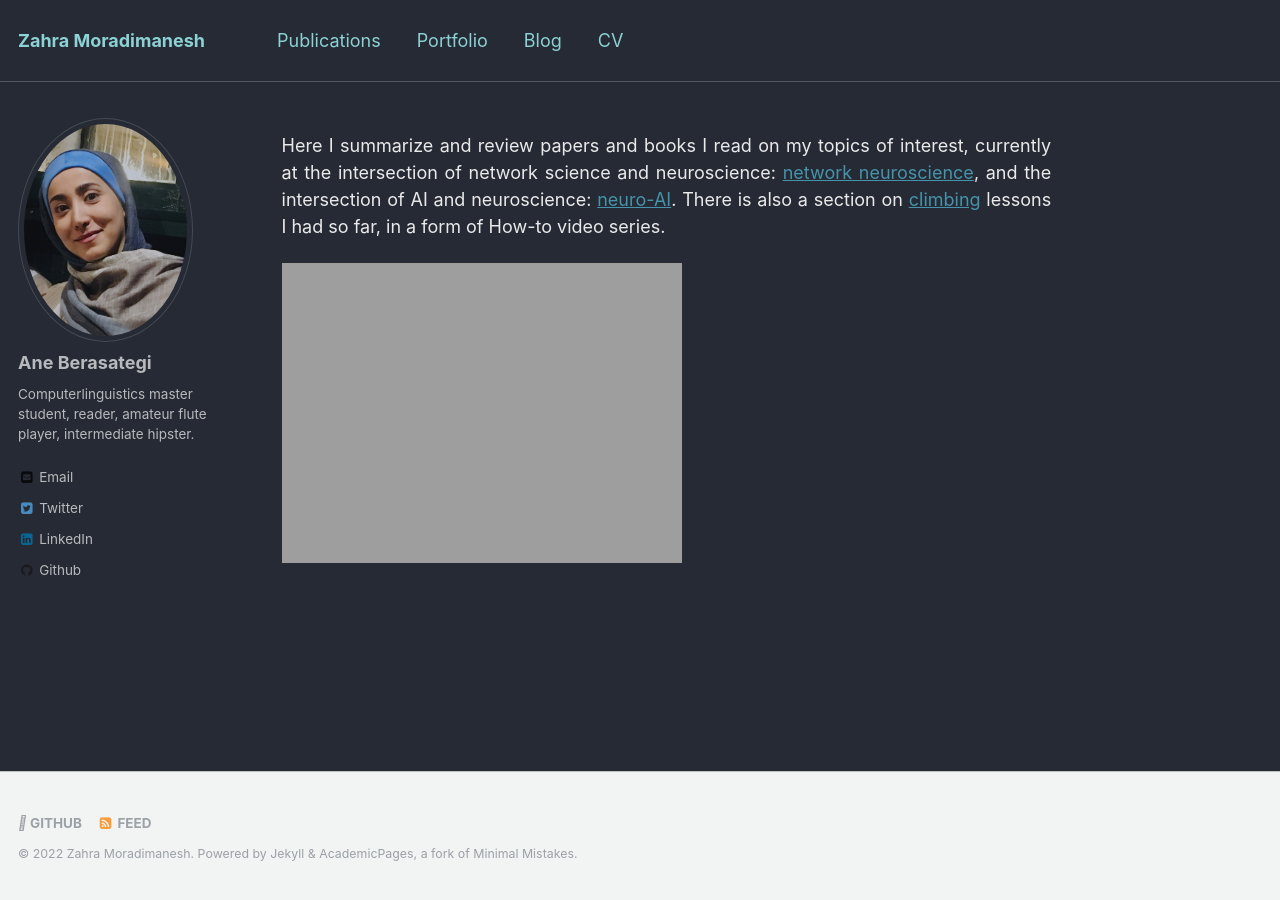
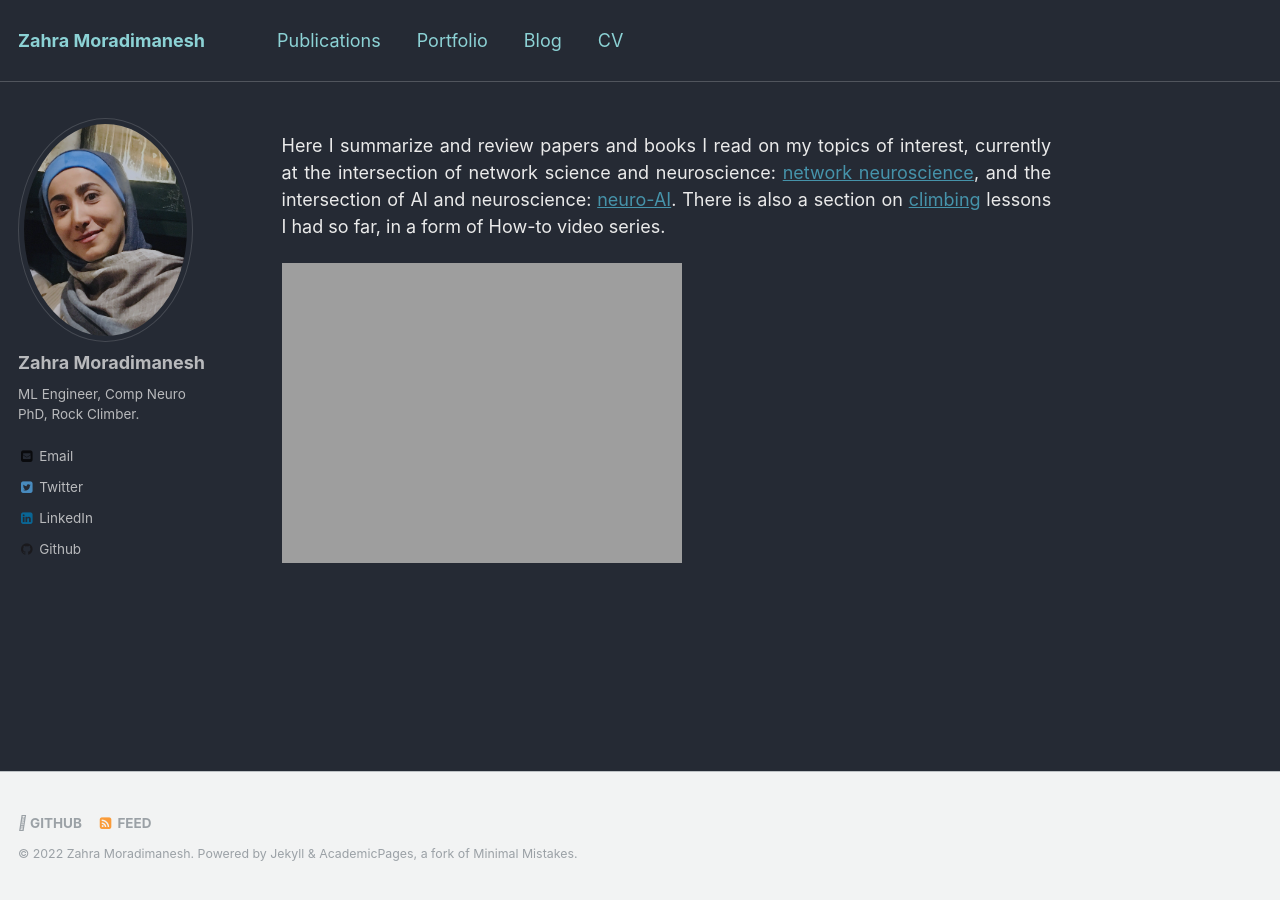
Before and after one commit to zahramor/zahramor.github.io, a Jekyll site: the page built from _pages/about.md, in a window 1280 px wide. Built offline with Jekyll 4.4.1, drawn with Linux system fonts in a browser that asks for light colours.

Commit message:
Update _config.yml

```diff
--- a/_config.yml
+++ b/_config.yml
@@ -81,13 +81,13 @@ analytics:
 
 # Site Author
 author:
-  name             : "Ane Berasategi"
+  name             : "Zahra Moradimanesh"
   avatar           : "profile.png"
-  bio              : "Computerlinguistics master student, reader, amateur flute player, intermediate hipster."
+  bio              : "ML Engineer, Comp Neuro PhD, Rock Climber."
   location         :
   employer         :
   googlescholar    :
-  email            : "ane.berasategi@gmail.com"
+  email            : "zahra.moradimanesh@gmail.com"
   uri              :
   bitbucket        :
   codepen          :
@@ -95,7 +95,7 @@ author:
   flickr           :
   facebook         :
   foursquare       :
-  github           : "anebz"
+  github           : "zahramor"
   google_plus      :
   keybase          :
   instagram        :
@@ -107,7 +107,7 @@ author:
   stackoverflow    : # http://stackoverflow.com/users/123456/username
   steam            :
   tumblr           :
-  twitter          : "aberasategi"
+  twitter          : "zahra_mor"
   vine             :
   weibo            :
   xing             :
```
